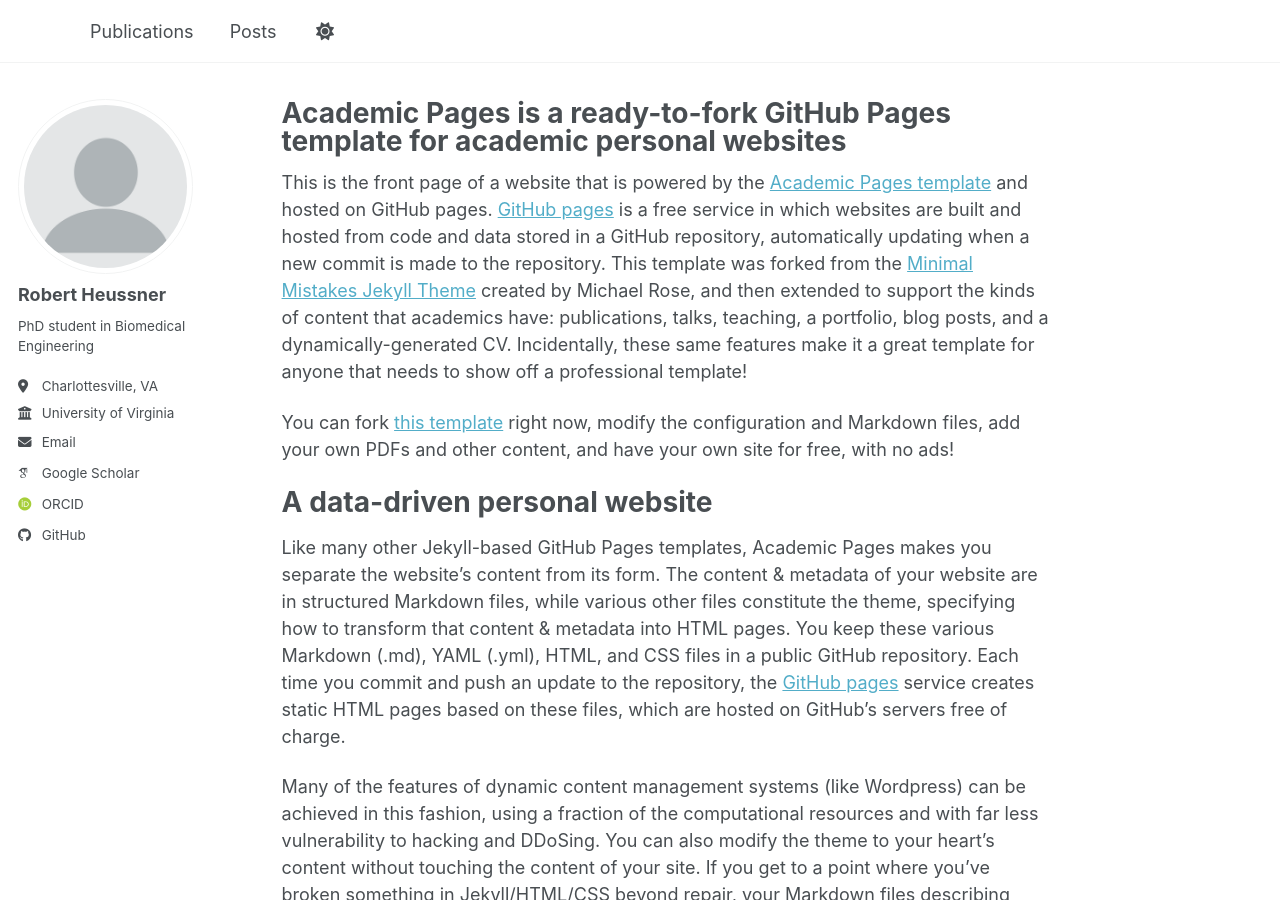
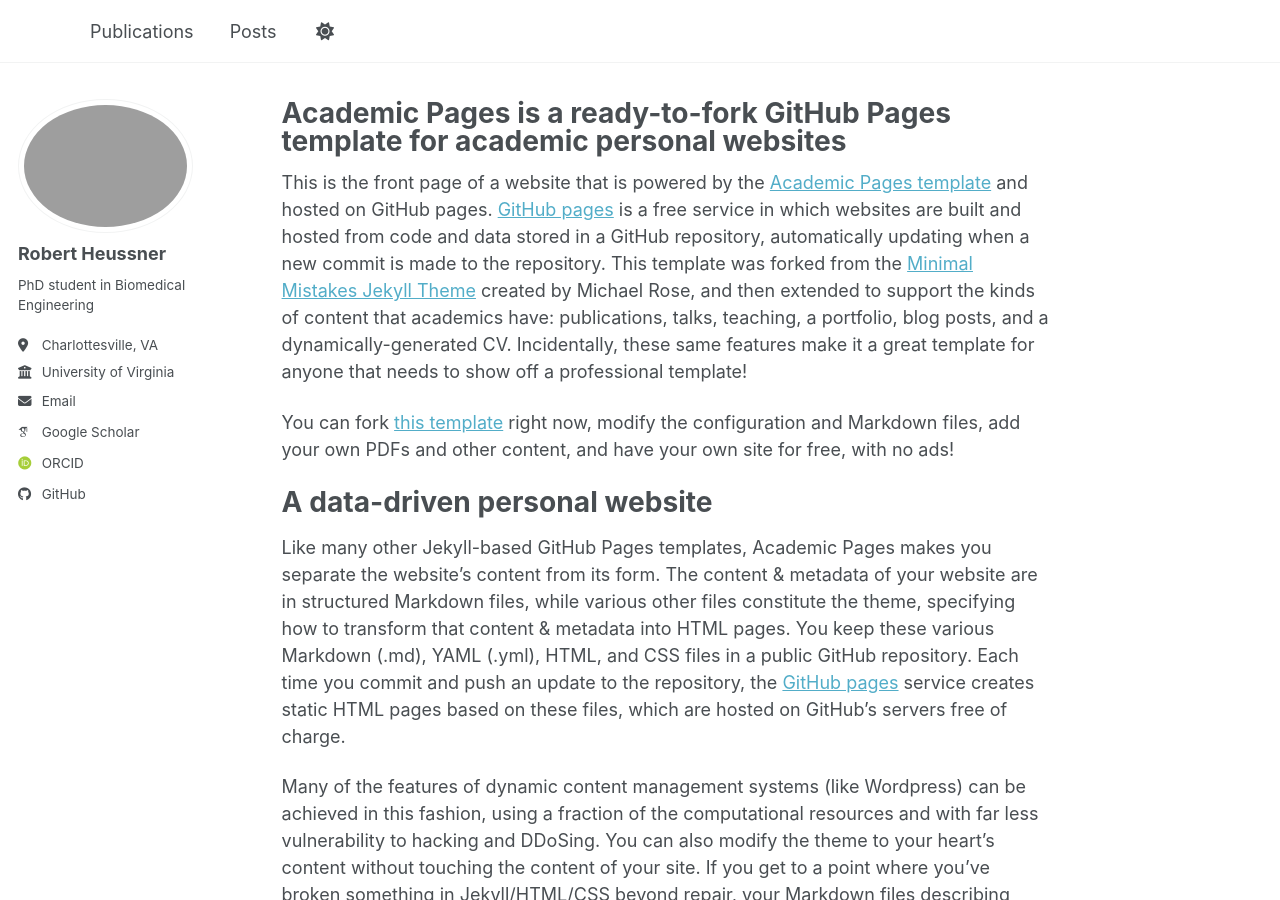
Before and after one commit to heussner/heussner.github.io, a Jekyll site: the page built from _pages/about.md, in a window 1280 px wide and 900 px high. Built offline with Jekyll 4.4.1, drawn with Linux system fonts in a browser that asks for light colours; some web fonts are replaced; a script bundle is joined from its source files by our own code; library files that are not in the unit come from our copies.

Commit message:
Update _config.yml

```diff
--- a/_config.yml
+++ b/_config.yml
@@ -23,7 +23,7 @@
 #               Additional customization can be done by editing /_includes/author-profile.html
 author:
   # Biographic information
-  avatar           : "profile.png"
+  avatar           : "RTH_headshot.jpg"
   name             : "Robert Heussner"
   bio              : "PhD student in Biomedical Engineering"
   location         : "Charlottesville, VA"
```
